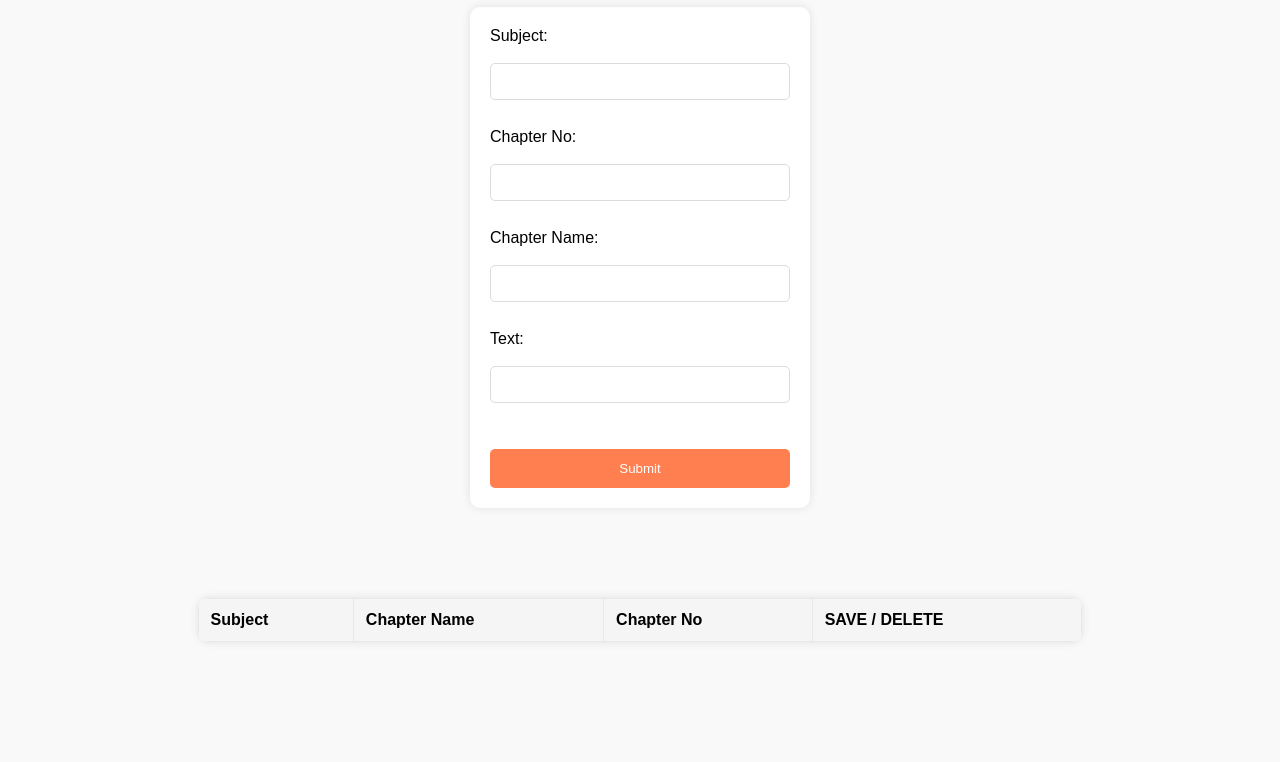
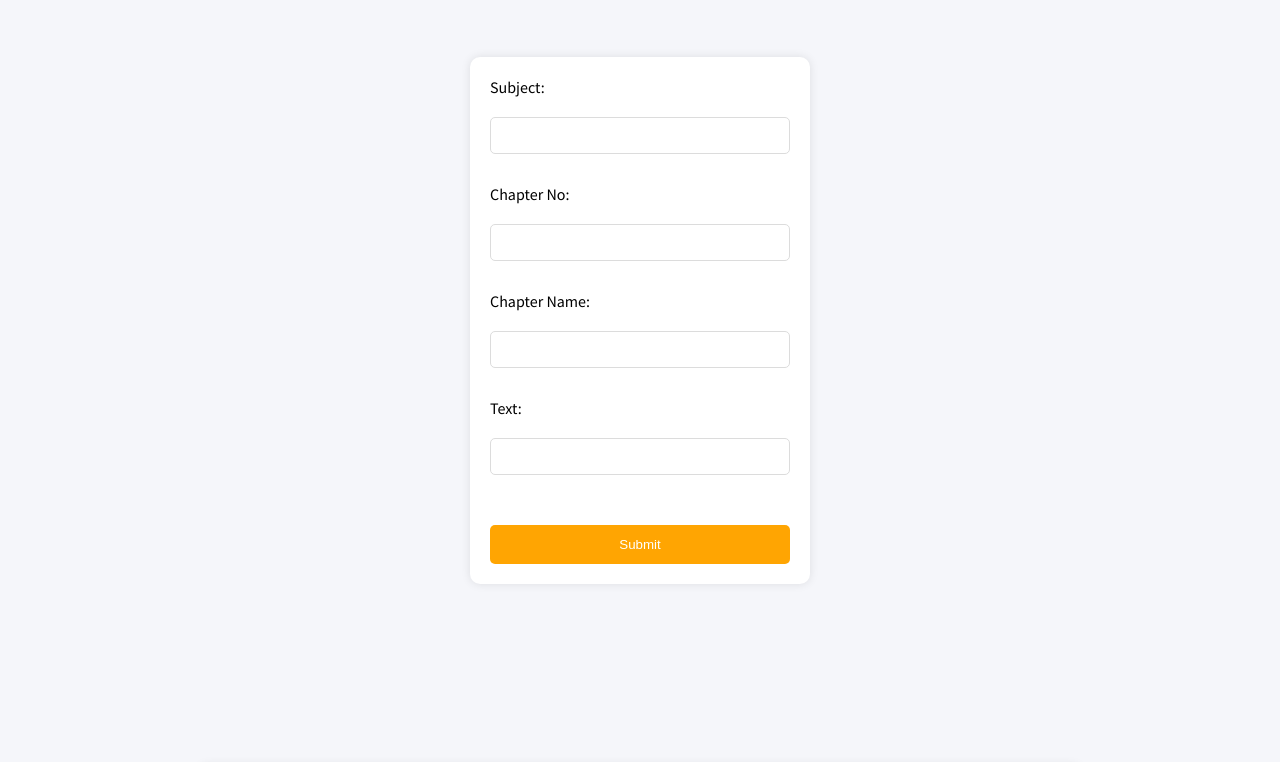
Before and after one commit to WajihulHassan944/notes-Management-app, a plain HTML site: page index.html in a window 1280 px wide. Shown: the part 113-875 px from the top of the page. Drawn offline with Linux system fonts and the light colour scheme; no server answers.

Commit message:
initial commit

```diff
--- a/index.html
+++ b/index.html
@@ -11,8 +11,9 @@
 
 <body>
 <nav>
-	<center><h1>Notes Management App</h1></center>
+	<center><h1>Usman Kashif Notes & Resources</h1></center>
 </nav>
+<div class="contents">
     <form id="noteForm">
         <label for="subject">Subject:</label><br>
         <input type="text" id="subject" name="subject"><br>
@@ -24,6 +25,7 @@
         <input type="text" id="text" name="text"><br><br>
         <button type="submit">Submit</button>
     </form>
+	</div>
    <table>
         <thead>
             <tr>
--- a/style.css
+++ b/style.css
@@ -1,13 +1,21 @@
+@import url("https://fonts.googleapis.com/css?family=Source+Sans+Pro&display=swap");
+
 body {
-    font-family: Arial, sans-serif;
-    display: flex;
+    font-family: "Source Sans Pro", sans-serif;
+  display: flex;
     justify-content: center;
     align-items: center;
     flex-direction: column;
-    margin-top: 50px;
-    background-color: #f9f9f9;
+    background-color: #f5f6fa;
+	position:relative;
 }
-
+.contents{
+	min-height:100vh;
+	width:100%;
+	display:flex;
+	justify-content:center;
+	align-items:center;
+}
 form {
     display: flex;
     flex-direction: column;
@@ -17,10 +25,17 @@ form {
     padding: 20px;
     border-radius: 10px;
     box-shadow: 0 0 10px rgba(0, 0, 0, 0.1);
+	margin-top:70px;
 }
 nav{
 	height:70px;
 	width:100%;
+	position:absolute;
+	top:0;
+	left:0;
+	right:0;
+	background:black;
+	color:#fff;
 }
 input[type="text"],
 input[type="number"] {
@@ -32,7 +47,7 @@ input[type="number"] {
 
 button {
     padding: 12px 20px;
-    background-color: #ff7f50;
+    background-color: #ffa502;
     color: #ffffff;
     border: none;
     border-radius: 5px;
```
Also changed, not shown: 2 other files.
